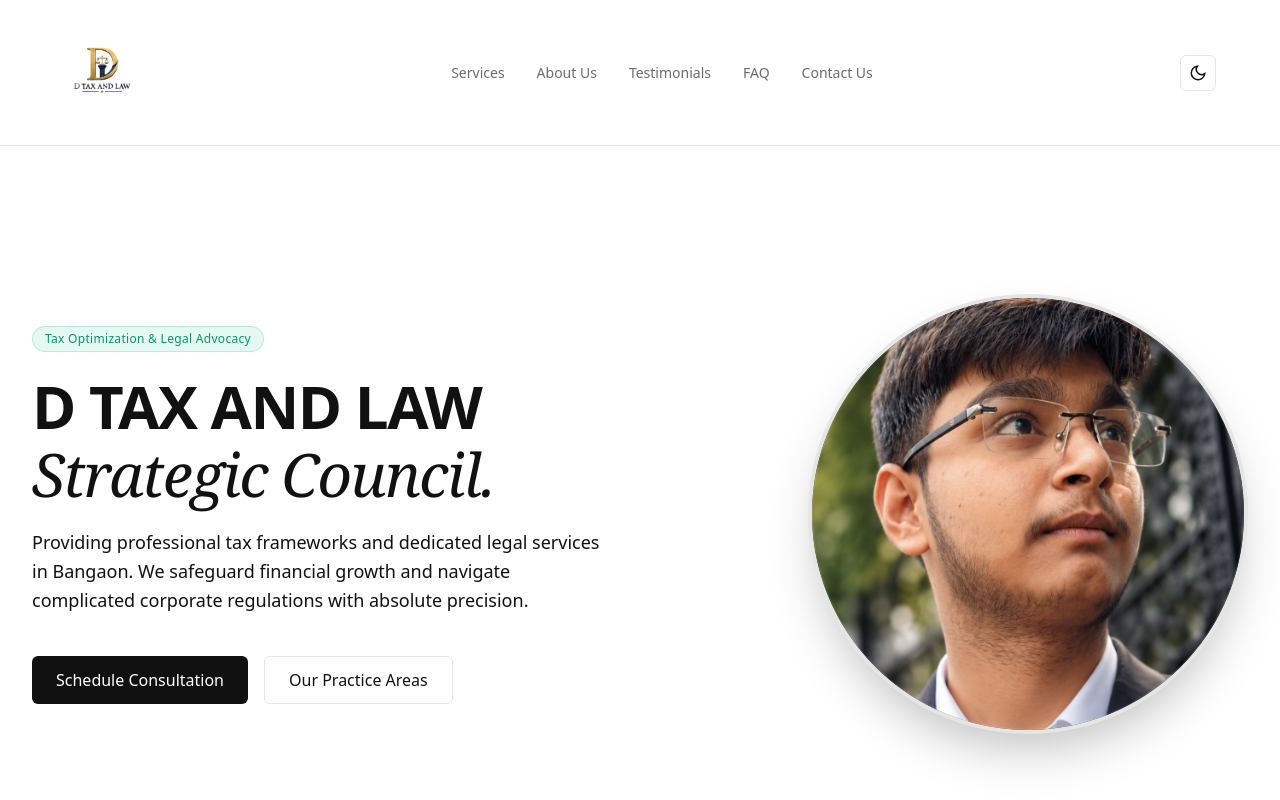
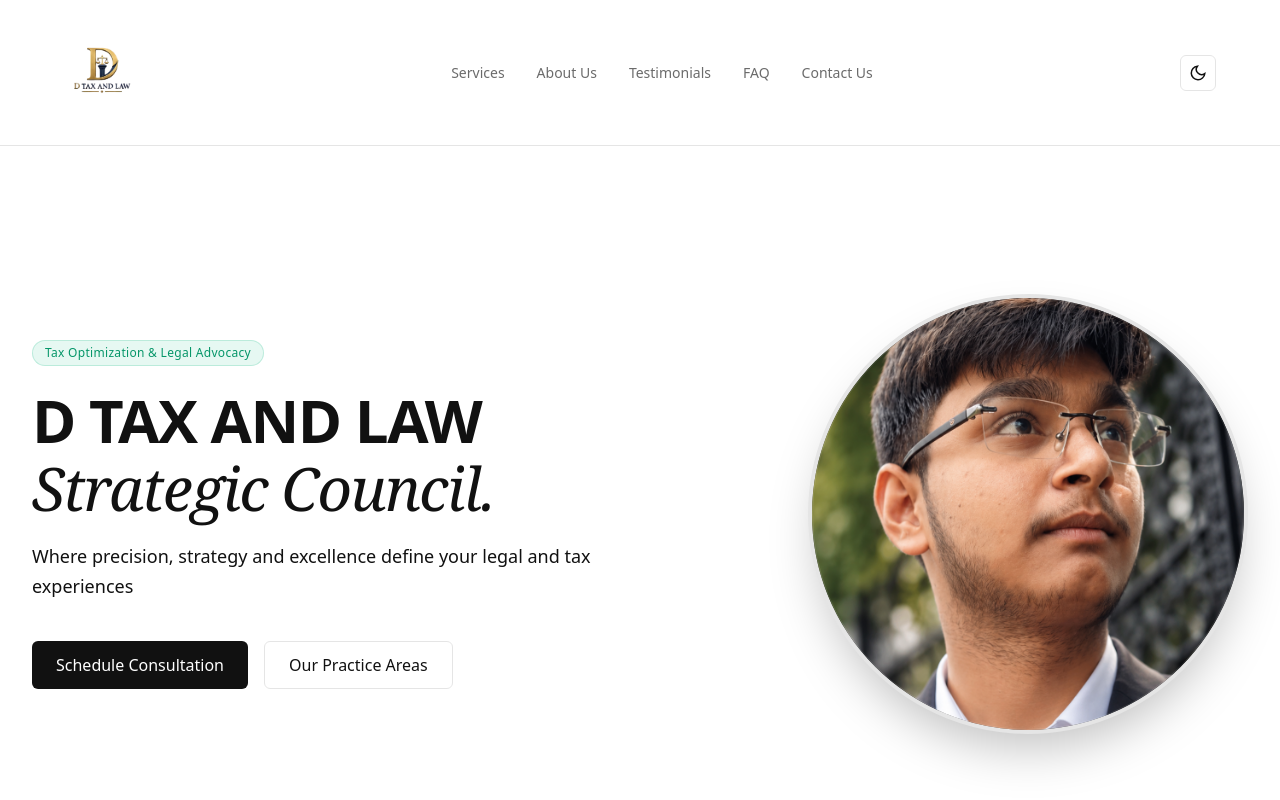
Before and after one commit to DEBOJEETDAS36/firmz, a Next.js app: page / in a window 1280 px wide. Shown: the top 800 px of the page. Built offline with nearby package versions, Linux system fonts and the light colour scheme.

Commit message:
Hero section txt updated

```diff
--- a/components/hero.tsx
+++ b/components/hero.tsx
@@ -98,9 +98,7 @@
             className="mt-6 max-w-xl text-lg text-muted-foreground leading-relaxed entry-text"
             style={{ animationDelay: "400ms" }}
           >
-            Providing professional tax frameworks and dedicated legal services
-            in Bangaon. We safeguard financial growth and navigate complicated
-            corporate regulations with absolute precision.
+            Where precision, strategy and excellence define your legal and tax experiences
           </p>
 
           <div
```
